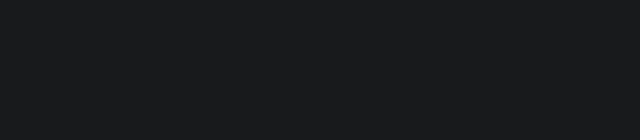
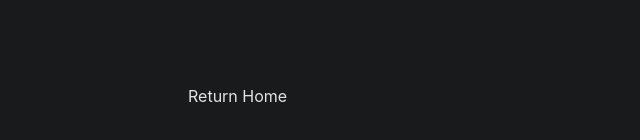
Before and after one commit to festiveelephantseal/www-old, a React (Create React App) app: page /blog in a window 1280 px wide. Shown: the part 578-718 px from the top of the page, without its empty margins (117-757 px from the left). Built offline with nearby package versions, Linux system fonts and the light colour scheme.

Commit message:
return home and return to main blog buttons

```diff
--- a/src/components/Blog.js
+++ b/src/components/Blog.js
@@ -1,5 +1,6 @@
 import posts from "../posts.json";
 import { Link } from "react-router-dom";
+import Footer from "./Footer";
 
 const Blog = () => {
   return (
@@ -17,6 +18,8 @@ const Blog = () => {
           </Link>
         ))}
       </ul>
+
+      <Footer isBlog={true} />
     </div>
   );
 };
--- a/src/components/BlogPost.js
+++ b/src/components/BlogPost.js
@@ -3,6 +3,8 @@ import axios from "axios";
 import ReactMarkdown from "react-markdown";
 import remarkGfm from "remark-gfm";
 import rehypeRaw from "rehype-raw";
+
+import Footer from "./Footer";
 
 const BlogPost = ({ post }) => {
   const [p, setP] = useState("");
@@ -27,6 +29,8 @@ const BlogPost = ({ post }) => {
       <ReactMarkdown rehypePlugins={[rehypeRaw]} remarkPlugins={[remarkGfm]}>
         {p.content}
       </ReactMarkdown>
+
+      <Footer isBlog={false} />
     </div>
   );
 };
--- /dev/null
+++ b/src/components/Footer.js
@@ -0,0 +1,27 @@
+import { Link } from "react-router-dom";
+
+const Footer = ({ isBlog }) => {
+  let BlogButton;
+  if (isBlog) {
+    BlogButton = null;
+  } else {
+    BlogButton = (
+      <Link to="/blog">
+        <li>Blog</li>
+      </Link>
+    );
+  }
+
+  return (
+    <nav className="foot">
+      <ul>
+        <Link to="/">
+          <li>Return Home</li>
+        </Link>
+        {BlogButton}
+      </ul>
+    </nav>
+  );
+};
+
+export default Footer;
--- a/src/index.css
+++ b/src/index.css
@@ -119,3 +119,28 @@ li::marker {
 a:visited {
   color: #7ad5f1;
 }
+
+.foot ul {
+  display: flex;
+  column-gap: 10px;
+}
+
+.foot {
+  position: absolute;
+  align-self: flex-end;
+}
+
+.foot li {
+  list-style-type: none;
+  color: #e1e3e4;
+}
+
+.foot li:hover {
+  text-decoration: underline #e1e3e4 3px;
+
+  cursor: pointer;
+}
+
+.foot a {
+  text-decoration: none;
+}
```
